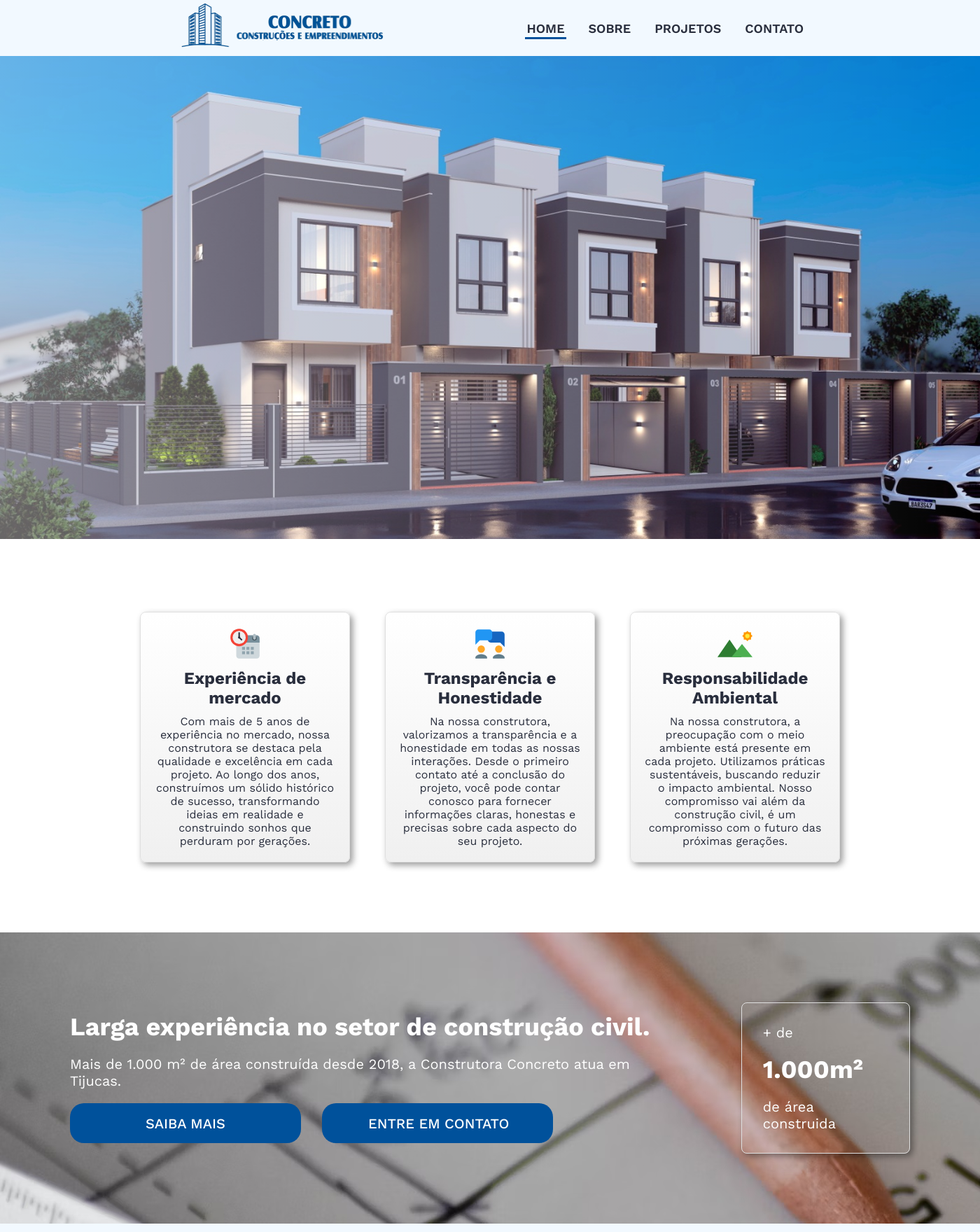
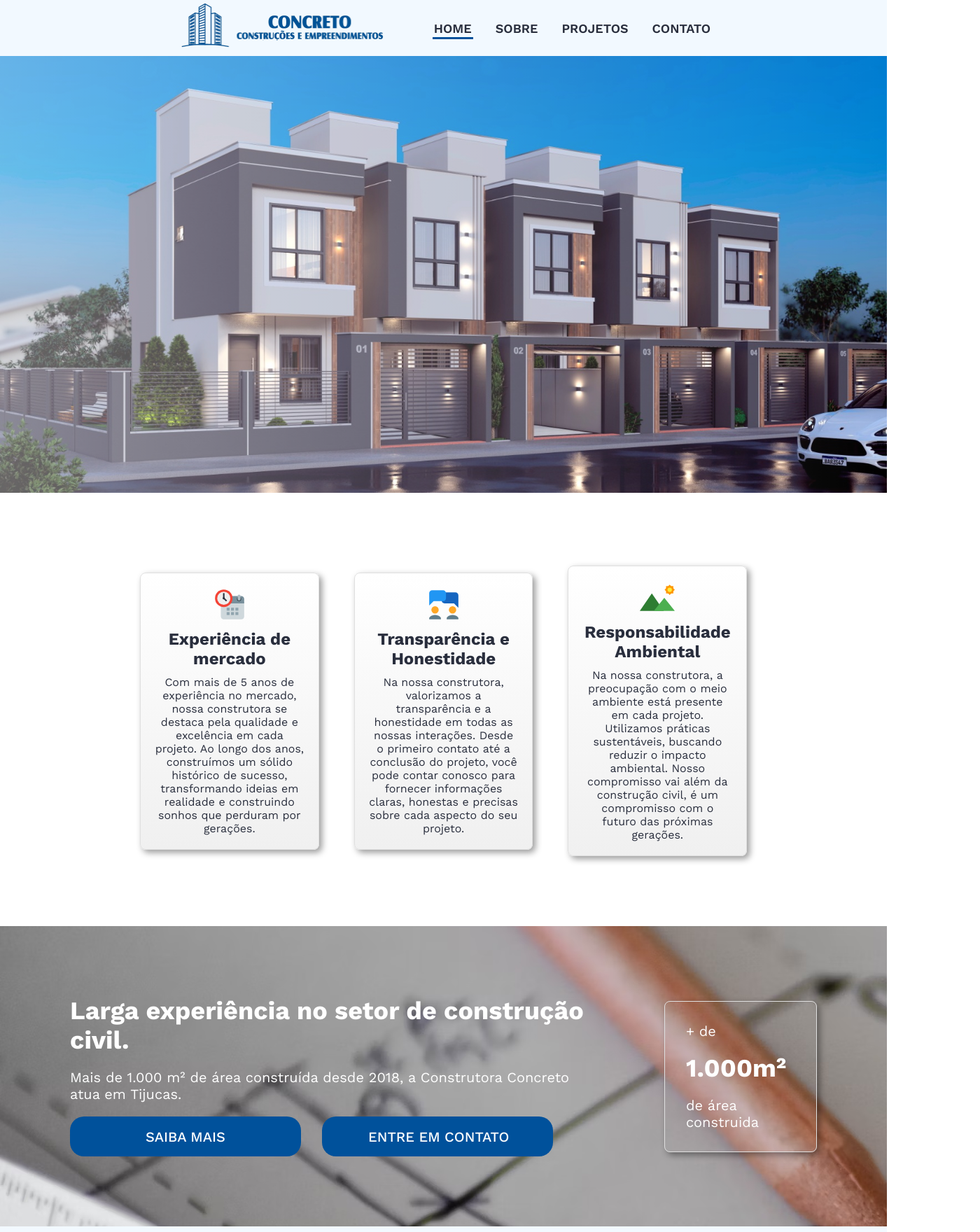
Before and after one commit to GregorySDaniel/concreto, a React (Vite) app: page / in a window 1280 px wide. Shown: the top 1760 px of the page at 70% size, 1400 px wide, since content can reach past the window. Built offline with nearby package versions, Linux system fonts and the light colour scheme.

Commit message:
Update styles.js

```diff
--- a/src/pages/Home/styles.js
+++ b/src/pages/Home/styles.js
@@ -2,7 +2,7 @@ import styled from "styled-components";
 import background2 from '../../assets/bg-2.png'
 
 export const Container = styled.div`
-  width: 100%;
+  width: 99vw;
   height: 100vh;
   display: grid;
 
@@ -12,13 +12,13 @@ export const Container = styled.div`
   "content"
   "footer";
 
-`;
+  `;
 
-export const Main = styled.div`
+  export const Main = styled.div`
   grid-area: content;
   display: flex;
   flex-direction: column;
-
+  width: 99vw;
 `;
 
 export const Intro = styled.div`
@@ -62,6 +62,7 @@ export const Contact = styled.div`
   color: ${({theme})=>theme.COLORS.WHITE};
   display: flex;
   gap: 100px;
+  width: 99vw;
 
   h1{
     font-size: 36px;
```
